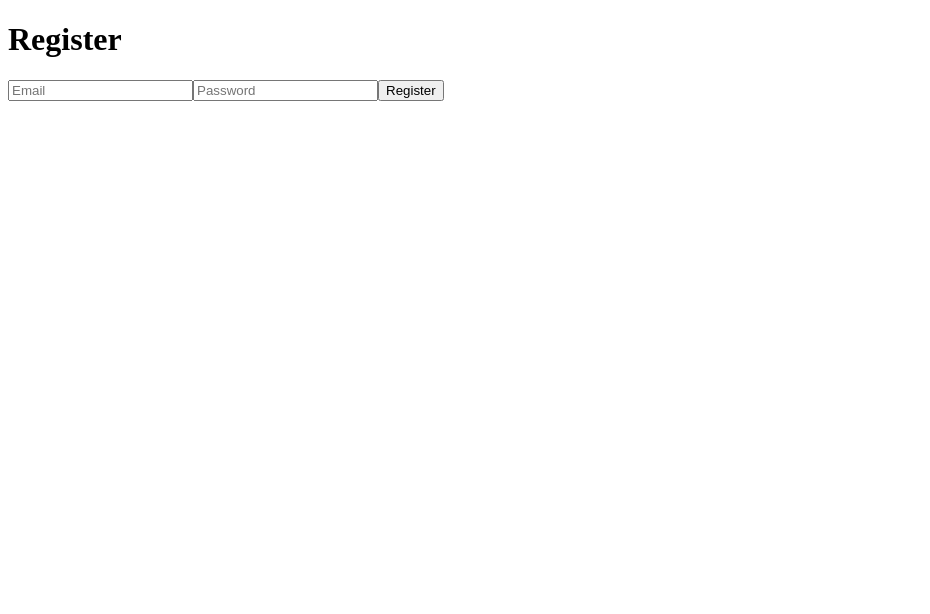
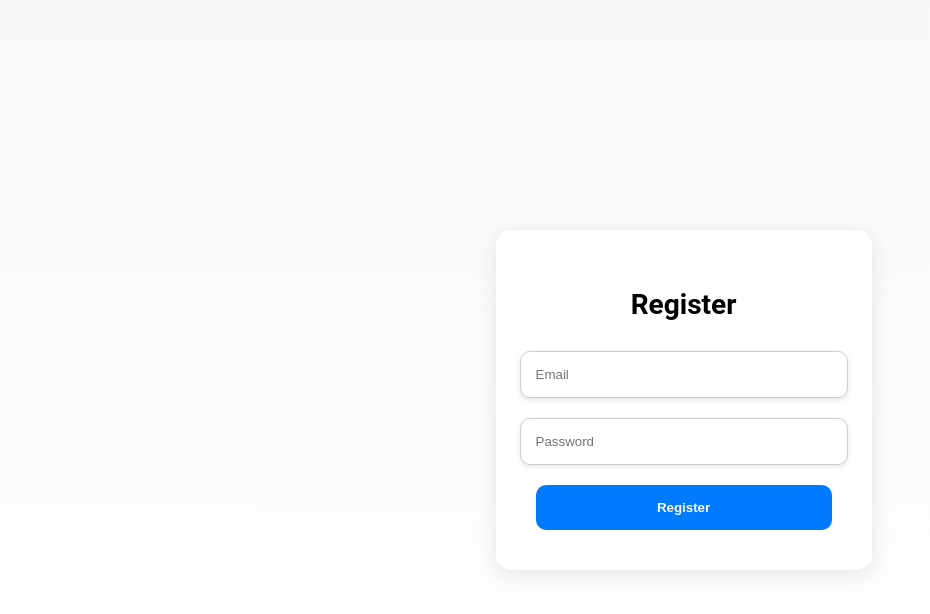
Before and after one commit to CarlOkai/automated-payment-workflow, a Next.js app: page /register in a window 1280 px wide. Shown: the top 614 px of the page, without its empty margins (0-930 px from the left). Built offline with nearby package versions, Linux system fonts and the light colour scheme; no server answers.

Commit message:
improvements to login and register pages

```diff
--- /dev/null
+++ b/pages/login.css
@@ -0,0 +1,71 @@
+body {
+    font-family: 'Roboto', sans-serif;
+    background: linear-gradient(to bottom, #f8f8f8, #ffffff);
+    display: flex; /* Use flexbox for centering */
+    justify-content: center; /* Center horizontally */
+    align-items: center; /* Center vertically */
+    height: 100vh; /* Full viewport height */
+    margin: 0; /* Remove default margin */
+}
+
+.login-container {
+    max-width: 800px; /* Maximum width for the login box */
+    width: 90%; /* Use 90% of the width to allow some margin on smaller screens */
+    margin: 20px; /* Add some margin for smaller screens */
+    padding: 40px; /* Padding for inner space */
+    background: white;
+    border-radius: 15px;
+    box-shadow: 0 4px 20px rgba(0, 0, 0, 0.1);
+}
+
+h1 {
+    text-align: center;
+    margin-bottom: 20px;
+    font-size: 28px; /* Font size for the title */
+}
+
+form {
+    display: flex;
+    flex-direction: column;
+    align-items: center; /* Center items horizontally */
+}
+
+.input-field {
+    width: 100%;
+    padding: 15px; /* Increased padding for input fields */
+    margin: 10px 0;
+    border: 1px solid #ccc;
+    border-radius: 10px;
+    box-shadow: 0 2px 5px rgba(0, 0, 0, 0.1);
+    transition: border 0.3s, box-shadow 0.3s;
+}
+
+.input-field:focus {
+    border: 1px solid #007aff; /* iOS blue */
+    box-shadow: 0 0 5px rgba(0, 122, 255, 0.5);
+    outline: none; /* Remove default outline */
+}
+
+.login-button {
+    width: 100%;
+    background-color: #007aff; /* iOS blue */
+    color: white;
+    padding: 15px; /* Increased padding for the button */
+    border: none;
+    border-radius: 10px;
+    cursor: pointer;
+    font-weight: bold;
+    transition: background 0.3s, transform 0.3s;
+    margin-top: 10px; /* Add margin for spacing */
+}
+
+.login-button:hover {
+    background-color: #005bb5; /* Darker blue for hover */
+    transform: scale(1.05); /* Slightly enlarge on hover */
+}
+
+.error-message {
+    color: red;
+    text-align: center;
+    margin-top: 10px;
+}
--- /dev/null
+++ b/pages/register.css
@@ -0,0 +1,71 @@
+body {
+    font-family: 'Roboto', sans-serif;
+    background: linear-gradient(to bottom, #f8f8f8, #ffffff);
+    display: flex; /* Use flexbox for centering */
+    justify-content: center; /* Center horizontally */
+    align-items: center; /* Center vertically */
+    height: 100vh; /* Full viewport height */
+    margin: 0; /* Remove default margin */
+}
+
+.register-container {
+    max-width: 800px; /* Increased max width for a larger box */
+    width: 90%; /* Use 90% of the width to allow some margin on smaller screens */
+    margin: 20px; /* Add some margin for smaller screens */
+    padding: 40px; /* Increased padding for more space inside */
+    background: white;
+    border-radius: 15px;
+    box-shadow: 0 4px 20px rgba(0, 0, 0, 0.1);
+}
+
+h1 {
+    text-align: center;
+    margin-bottom: 20px;
+    font-size: 28px; /* Increased font size for the title */
+}
+
+form {
+    display: flex;
+    flex-direction: column;
+    align-items: center; /* Center items horizontally */
+}
+
+.input-field {
+    width: 100%;
+    padding: 15px; /* Increased padding for input fields */
+    margin: 10px 0;
+    border: 1px solid #ccc;
+    border-radius: 10px;
+    box-shadow: 0 2px 5px rgba(0, 0, 0, 0.1);
+    transition: border 0.3s, box-shadow 0.3s;
+}
+
+.input-field:focus {
+    border: 1px solid #007aff; /* iOS blue */
+    box-shadow: 0 0 5px rgba(0, 122, 255, 0.5);
+    outline: none; /* Remove default outline */
+}
+
+.register-button {
+    width: 100%;
+    background-color: #007aff; /* iOS blue */
+    color: white;
+    padding: 15px; /* Increased padding for the button */
+    border: none;
+    border-radius: 10px;
+    cursor: pointer;
+    font-weight: bold;
+    transition: background 0.3s, transform 0.3s;
+    margin-top: 10px; /* Add margin for spacing */
+}
+
+.register-button:hover {
+    background-color: #005bb5; /* Darker blue for hover */
+    transform: scale(1.05); /* Slightly enlarge on hover */
+}
+
+.error-message {
+    color: red;
+    text-align: center;
+    margin-top: 10px;
+}
--- a/pages/register.js
+++ b/pages/register.js
@@ -1,6 +1,7 @@
-// Import necessaey hooks from React and the Supabase client
+// Import necessary hooks from React and the Supabase client
 import { useState } from 'react';
 import { supabase } from '../utils/supabaseClient';
+import './Register.css'; // Import the CSS file for styles
 
 // Define the Register component
 export default function Register() {
@@ -11,7 +12,7 @@ export default function Register() {
     // State variable for storing error messages
     const [errorMessage, setErrorMessage] = useState('');
 
-    //Function to handle user registration
+    // Function to handle user registration
     const handleRegister = async (e) => {
         e.preventDefault(); // Prevent the default form submission behavior
         // Call Supabase's signUp method with the email and password provided by the user
@@ -28,12 +29,14 @@ export default function Register() {
             setPassword(''); // Clear the password input field
         }
     };
+
     // Render the registration form
     return (
-        <div>
+        <div className="register-container">
             <h1>Register</h1>
             <form onSubmit={handleRegister}>
                 <input
+                    className="input-field"
                     type="email"
                     value={email}
                     onChange={(e) => setEmail(e.target.value)}
@@ -41,15 +44,16 @@ export default function Register() {
                     required
                 />
                 <input
+                    className="input-field"
                     type="password"
                     value={password}
                     onChange={(e) => setPassword(e.target.value)}
                     placeholder="Password"
                     required
                 />
-                <button type="submit">Register</button>
+                <button className="register-button" type="submit">Register</button>
             </form>
-            {errorMessage && <p style={{ color: 'red' }}>{errorMessage}</p>}
+            {errorMessage && <p className="error-message">{errorMessage}</p>}
         </div>
     );
 }
```
Also changed, not shown: index.js (added, +8 -0 lines), pages/login.js (+6 -3 lines), pages/verified.js (added, +19 -0 lines).
